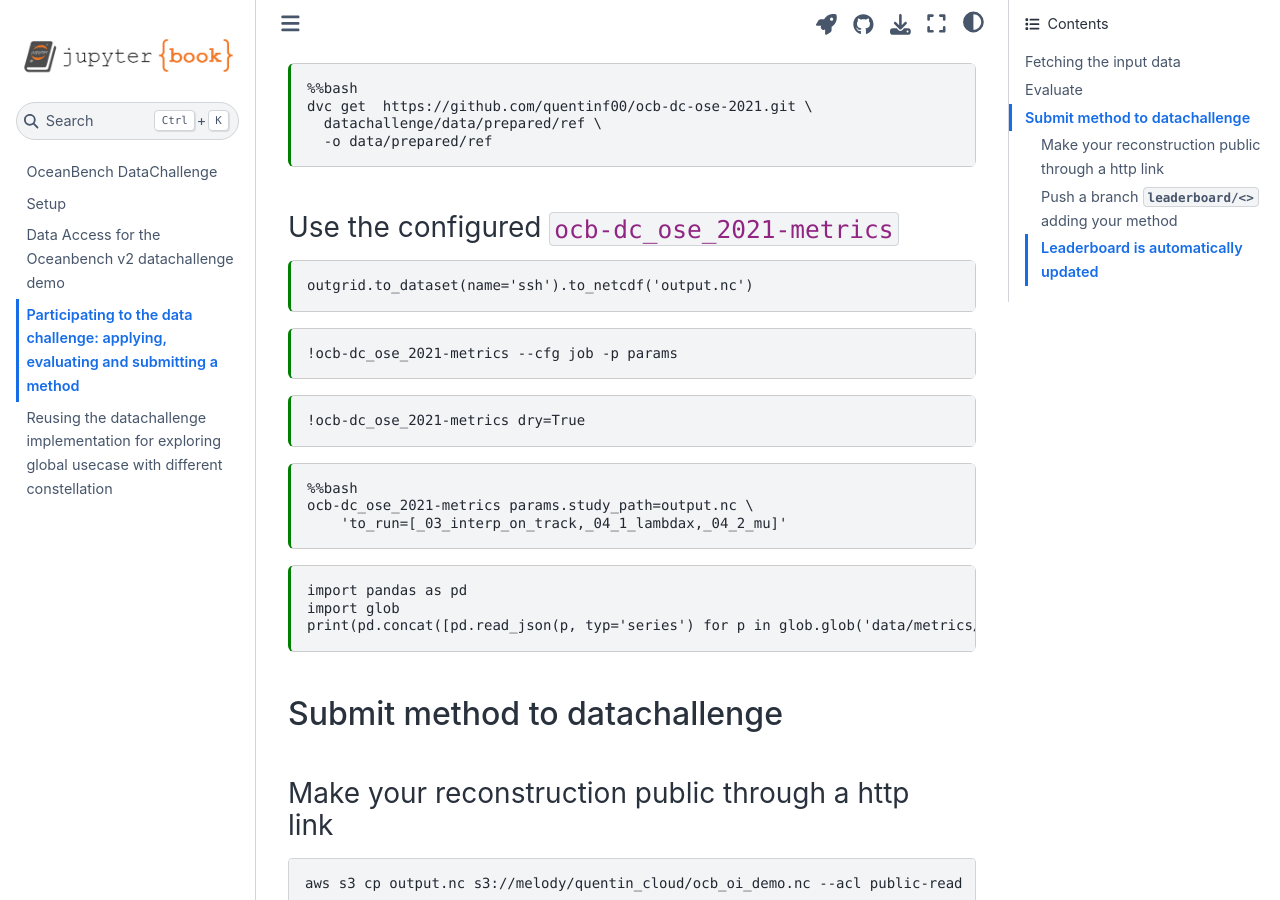
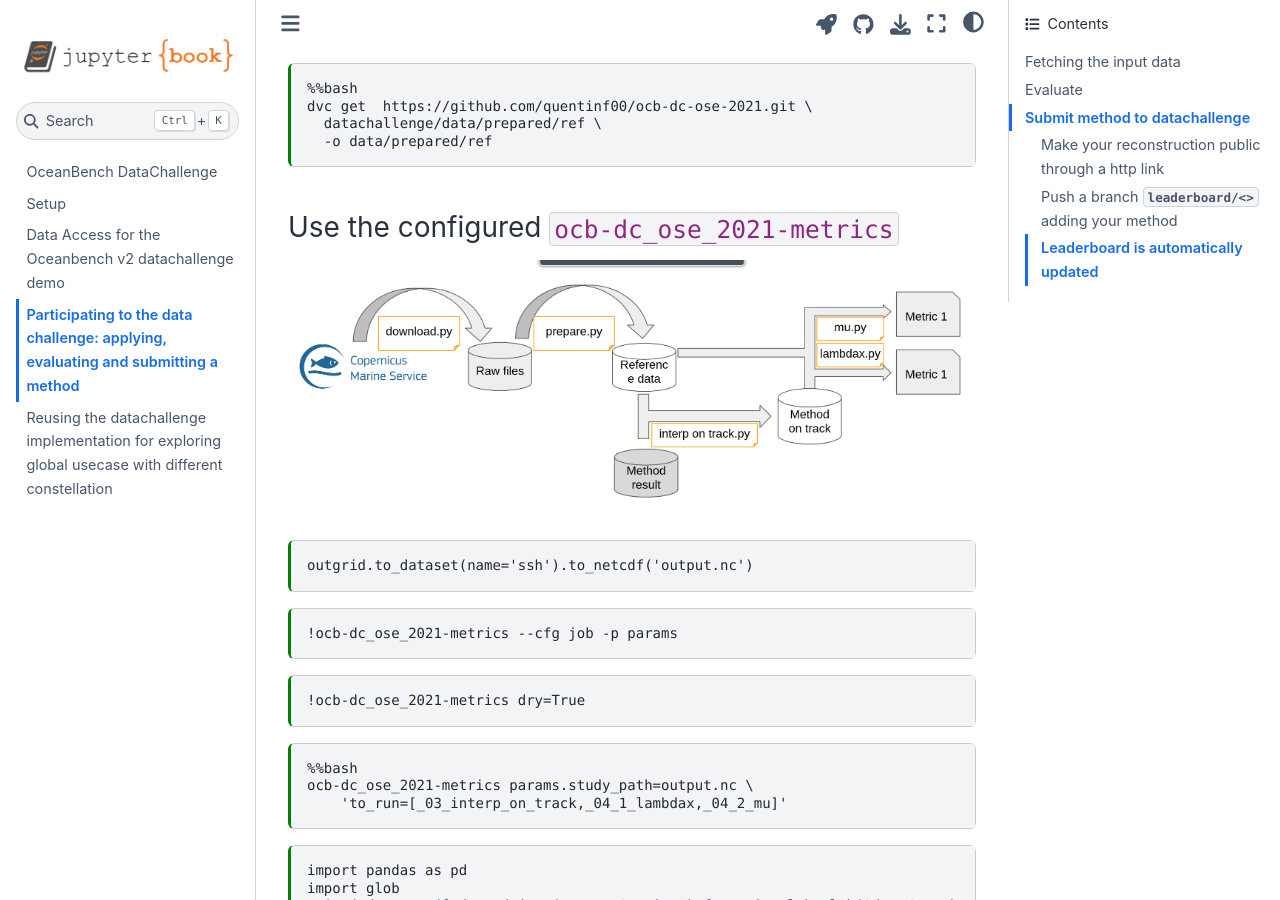
Before and after one commit to quentinf00/ocb-dc-ose-2021, a Jupyter Book: the page built from docs/ocb_dc_ose_2021_oi.md, in a window 1280 px wide and 900 px high, scrolled down 1824 px. Built offline with Jupyter Book 1.0.4 settings and Sphinx 7.4.7 and the Sphinx Book theme 1.1.4, drawn with Linux system fonts in a browser that asks for light colours.

Commit message:
add metrics img in jbook

````diff
--- a/docs/ocb_dc_ose_2021_oi.md
+++ b/docs/ocb_dc_ose_2021_oi.md
@@ -132,6 +132,7 @@ dvc get  https://github.com/quentinf00/ocb-dc-ose-2021.git \
 
 ### Use the configured `ocb-dc_ose_2021-metrics`
 
+![metrics pipeline](imgs/metrics_doc.png)
 ```{code-cell}
 outgrid.to_dataset(name='ssh').to_netcdf('output.nc')
 ```
````
